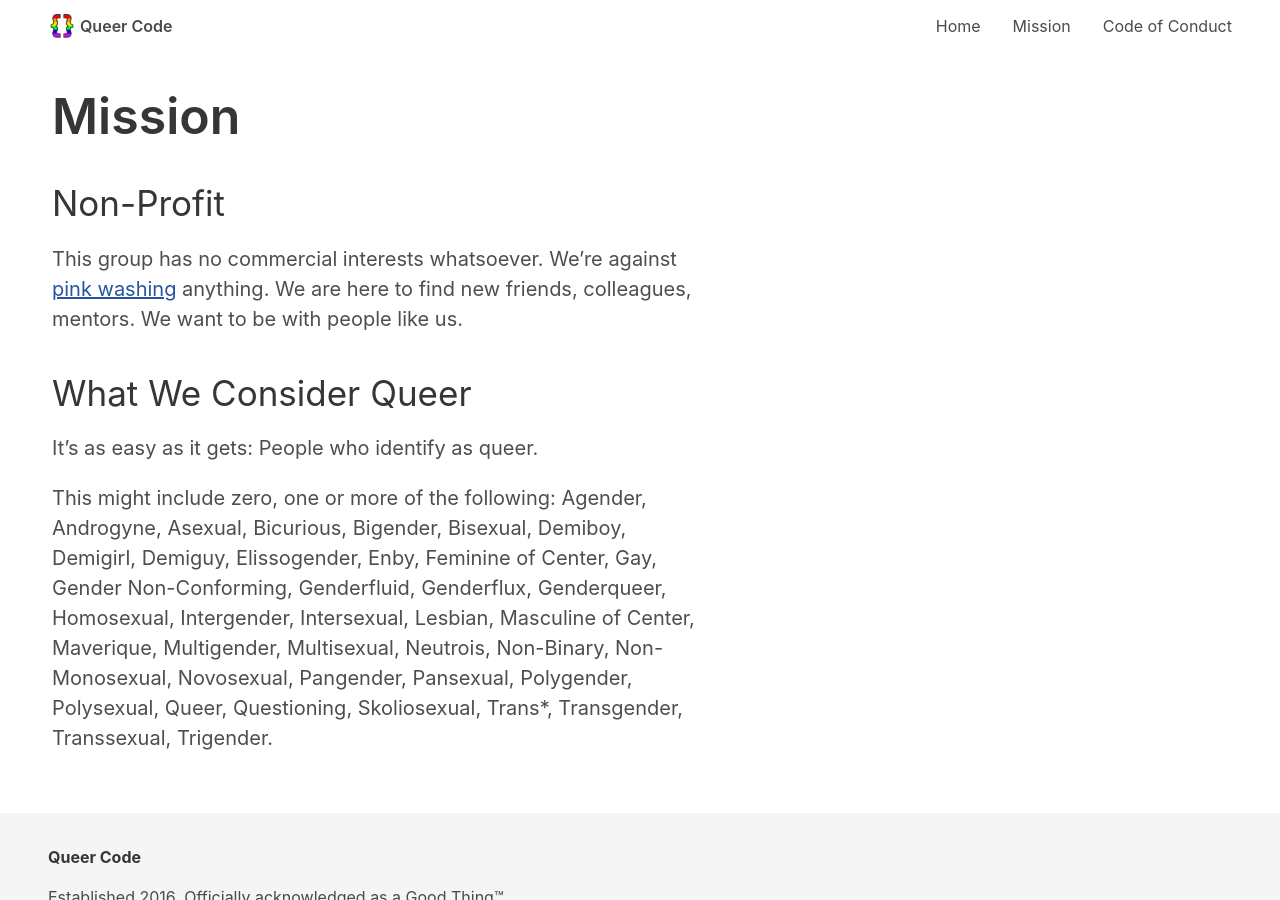
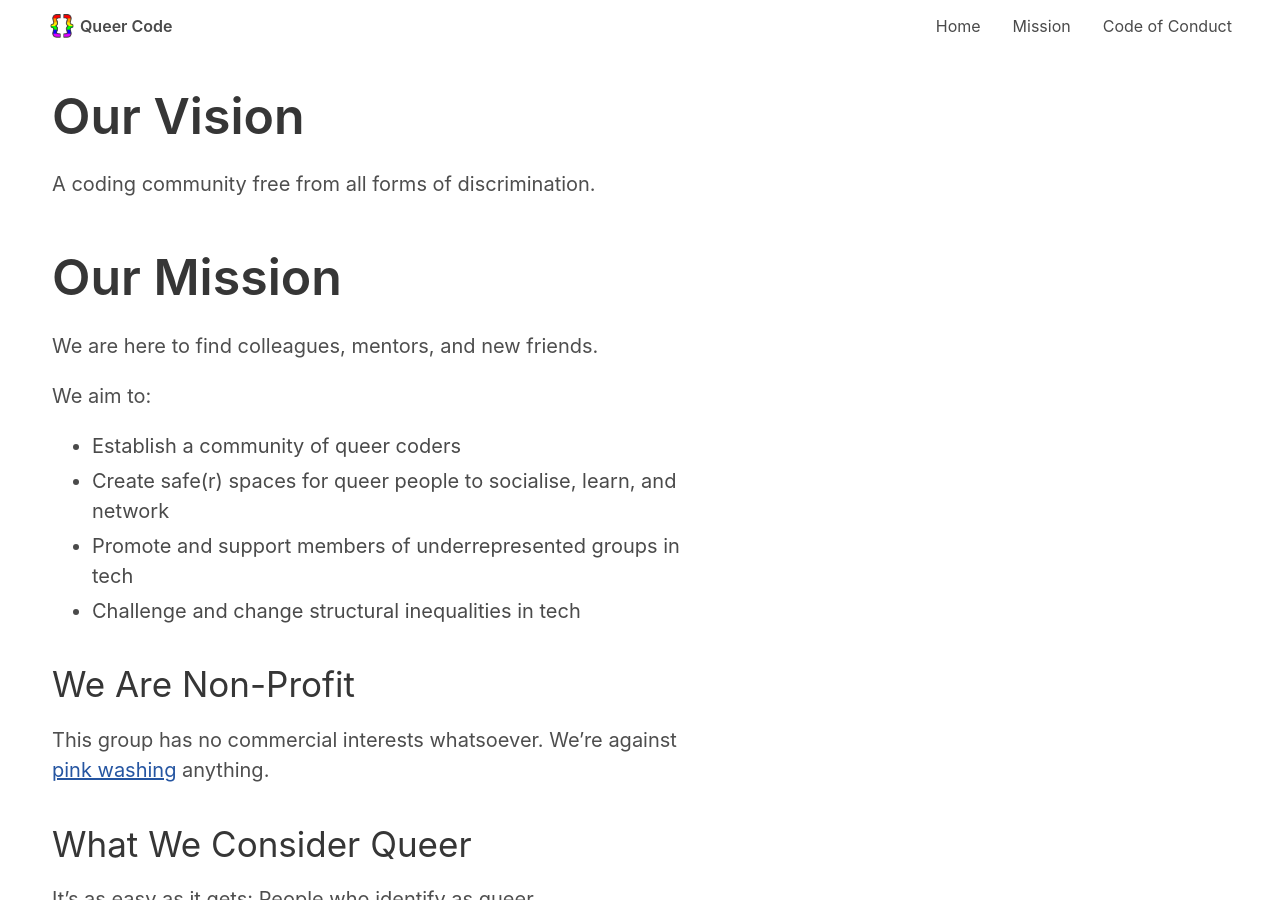
Before and after one commit to QueerCodeOrg/queercodeberlin.github.io, a Jekyll site: the page built from mission.md, in a window 1280 px wide and 900 px high. Built offline with Jekyll 4.4.1, drawn with Linux system fonts in a browser that asks for light colours.

Commit message:
Add mission and vision statements

```diff
--- a/mission.md
+++ b/mission.md
@@ -3,12 +3,23 @@ title: Mission
 layout: text
 ---
 
-# Mission
+# Our Vision
 
-## Non-Profit
+A coding community free from all forms of discrimination.
 
-This group has no commercial interests whatsoever. We're against [pink washing](https://en.wikipedia.org/wiki/Pinkwashing_(LGBT)) anything. We are here to find
-new friends, colleagues, mentors. We want to be with people like us.
+# Our Mission
+
+We are here to find colleagues, mentors, and new friends.
+
+We aim to:
+- Establish a community of queer coders
+- Create safe(r) spaces for queer people to socialise, learn, and network
+- Promote and support members of underrepresented groups in tech
+- Challenge and change structural inequalities in tech
+
+## We Are Non-Profit
+
+This group has no commercial interests whatsoever. We're against [pink washing](https://en.wikipedia.org/wiki/Pinkwashing_(LGBT)) anything.
 
 ## What We Consider Queer
 
```
